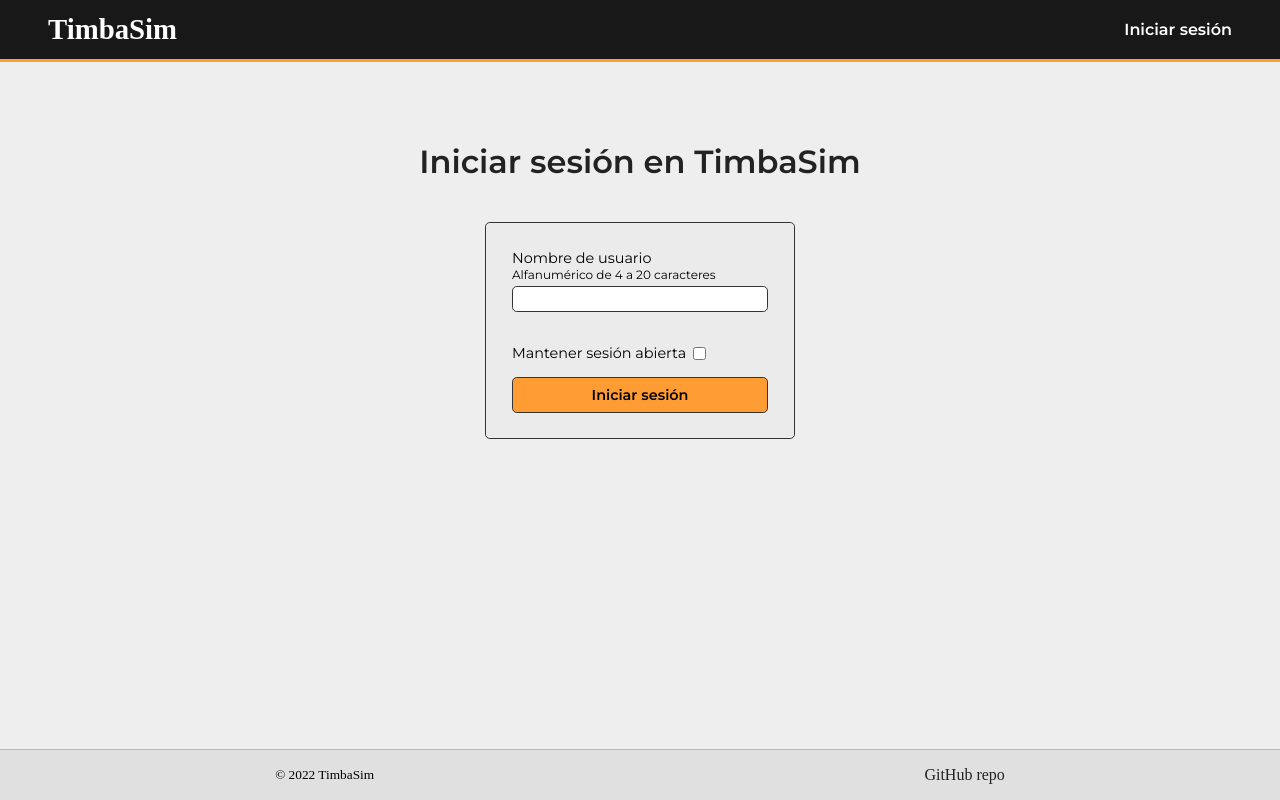
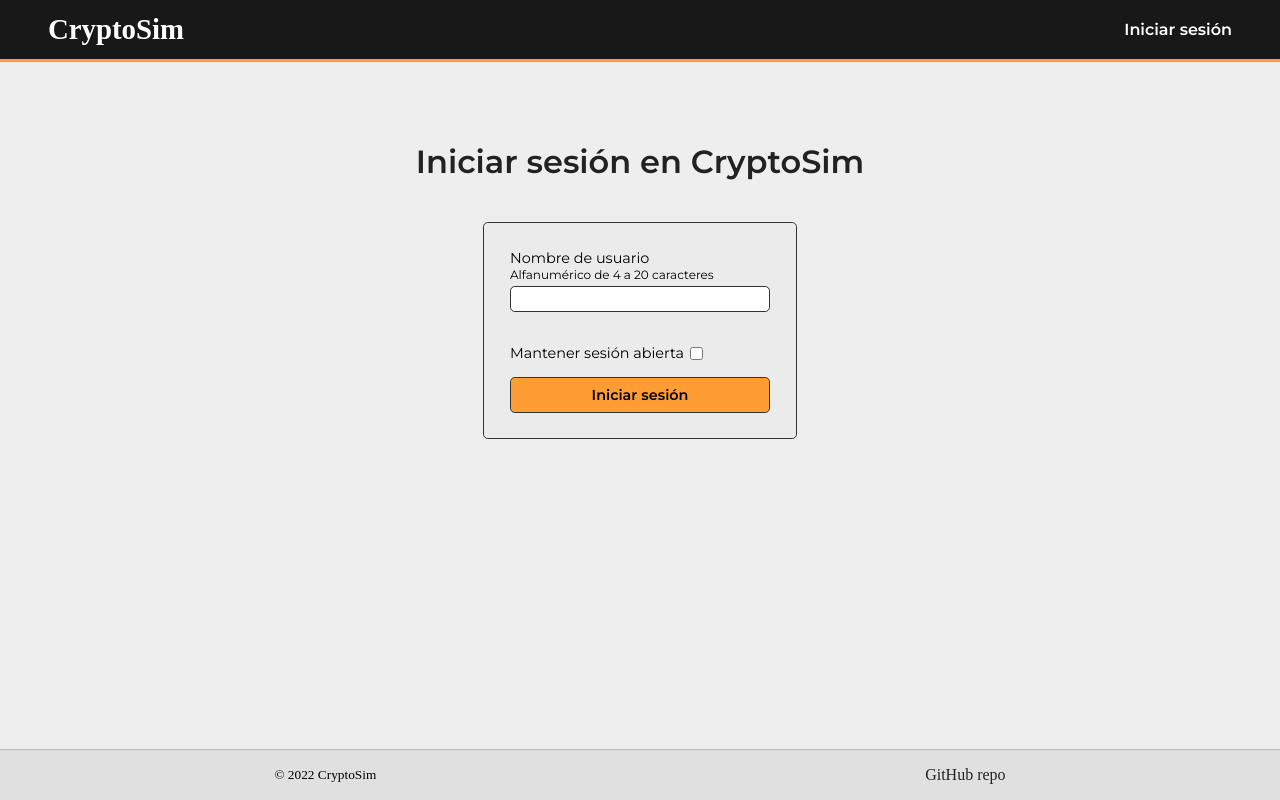
Before and after one commit to paolog10/lab3-CryptoSim-GUI, a Vue app: page /login in a window 1280 px wide. Built offline with nearby package versions, Linux system fonts and the light colour scheme; no server answers; a web font is replaced by a local one.

Commit message:
Dar nombre al sitio
El anterior era solo un placeholder

```diff
--- a/index.html
+++ b/index.html
@@ -3,7 +3,7 @@
   <head>
     <meta charset="UTF-8" />
     <meta name="viewport" content="width=device-width, initial-scale=1.0" />
-    <title>Simulador Crypto Exchange</title>
+    <title>CryptoSim</title>
   </head>
   <body>
     <div id="app"></div>
--- a/src/components/TheFooter.vue
+++ b/src/components/TheFooter.vue
@@ -1,6 +1,6 @@
 <template>
 <footer>
-    <small>© 2022 TimbaSim</small>
+    <small>© 2022 CryptoSim</small>
     <p><a href="https://github.com/LBonino/lab3-crypto-exchange-gui" class="link" target="_blank">GitHub repo</a></p>
 </footer>
 </template>
--- a/src/components/TheHeader.vue
+++ b/src/components/TheHeader.vue
@@ -12,7 +12,7 @@ export default {
 <template>
 <header>
     <nav>
-        <router-link class="navlink logo" :to="{name: 'Home'}">TimbaSim</router-link>
+        <router-link class="navlink logo" :to="{name: 'Home'}">CryptoSim</router-link>
 
         <template v-if="username">
             <div class="app-tools">
--- a/src/views/Home.vue
+++ b/src/views/Home.vue
@@ -14,7 +14,7 @@ export default {
         <h1>Simula el intercambio de criptomonedas</h1>
         <div class="home-intro-descripcion">
             <p>
-                TimbaSim te permite comprar y vender criptodivisas de manera ficticia
+                CryptoSim te permite comprar y vender criptodivisas de manera ficticia
             </p>
             <p>
                 En base a las transacciones realizadas se calcula un balance que muestra
@@ -36,8 +36,6 @@ export default {
         </a>
 
     </div>
-
-
 </div>
 
 </template>
--- a/src/views/Login.vue
+++ b/src/views/Login.vue
@@ -39,7 +39,7 @@ export default {
 
 <template>
 <div class="login-view">
-    <h1>Iniciar sesión en TimbaSim</h1>
+    <h1>Iniciar sesión en CryptoSim</h1>
 
     <form @submit.prevent="intentarLogin">
         <label class="text-form-control">
@@ -159,7 +159,6 @@ form, input, .login-button {
 .username-feedback {
     display: flex;
     align-items: center;
-
     height: 1rem;
     padding-top: 0.2rem;
 }
--- a/src/views/RutaNoEncontrada.vue
+++ b/src/views/RutaNoEncontrada.vue
@@ -1,6 +1,6 @@
 <template>
 <h1>404</h1>
-<p>↖↖↖ TimbaSim queda por allá ↗↗↗</p>
+<p>↖↖↖ CryptoSim queda por allá ↗↗↗</p>
 </template>
 
 <style scoped>
```
